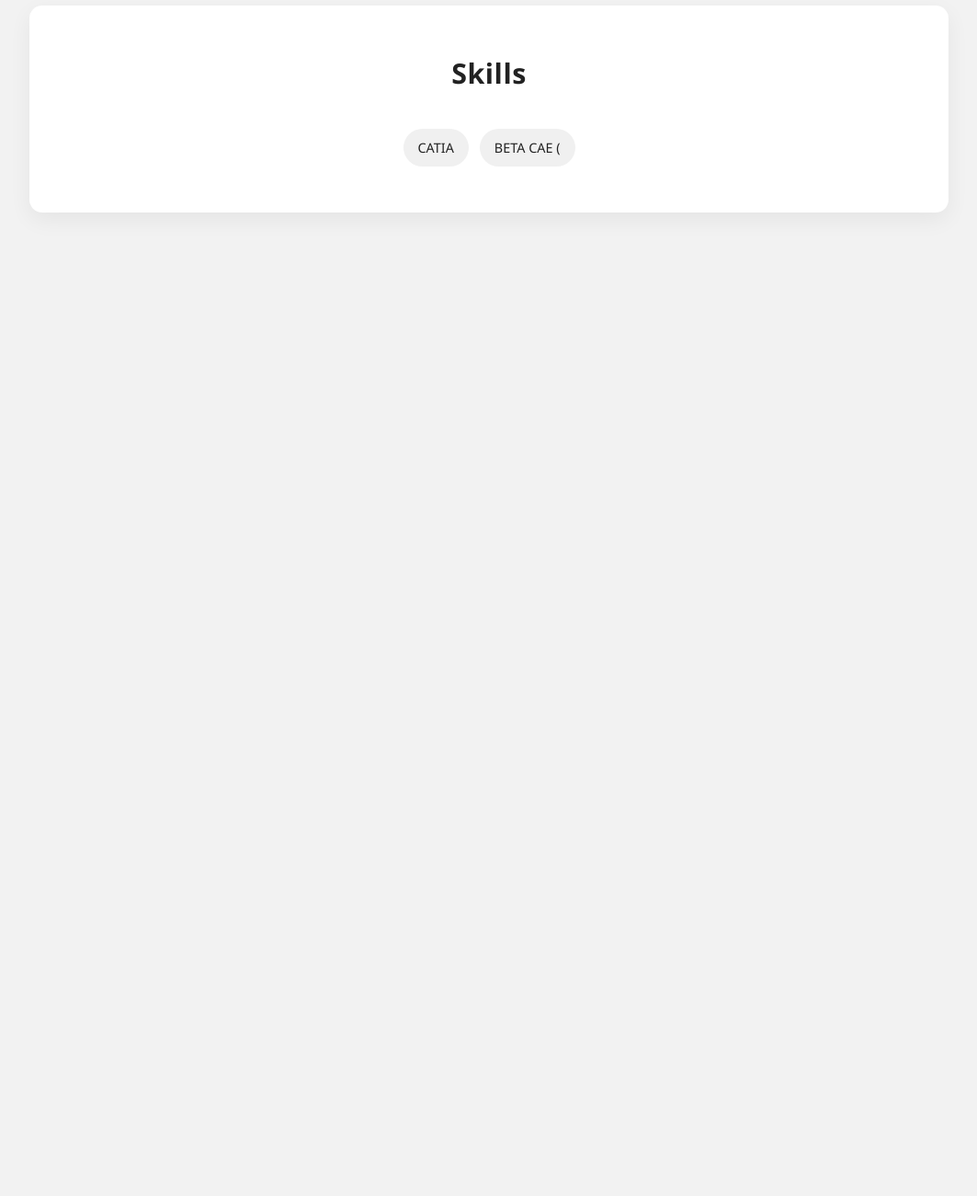
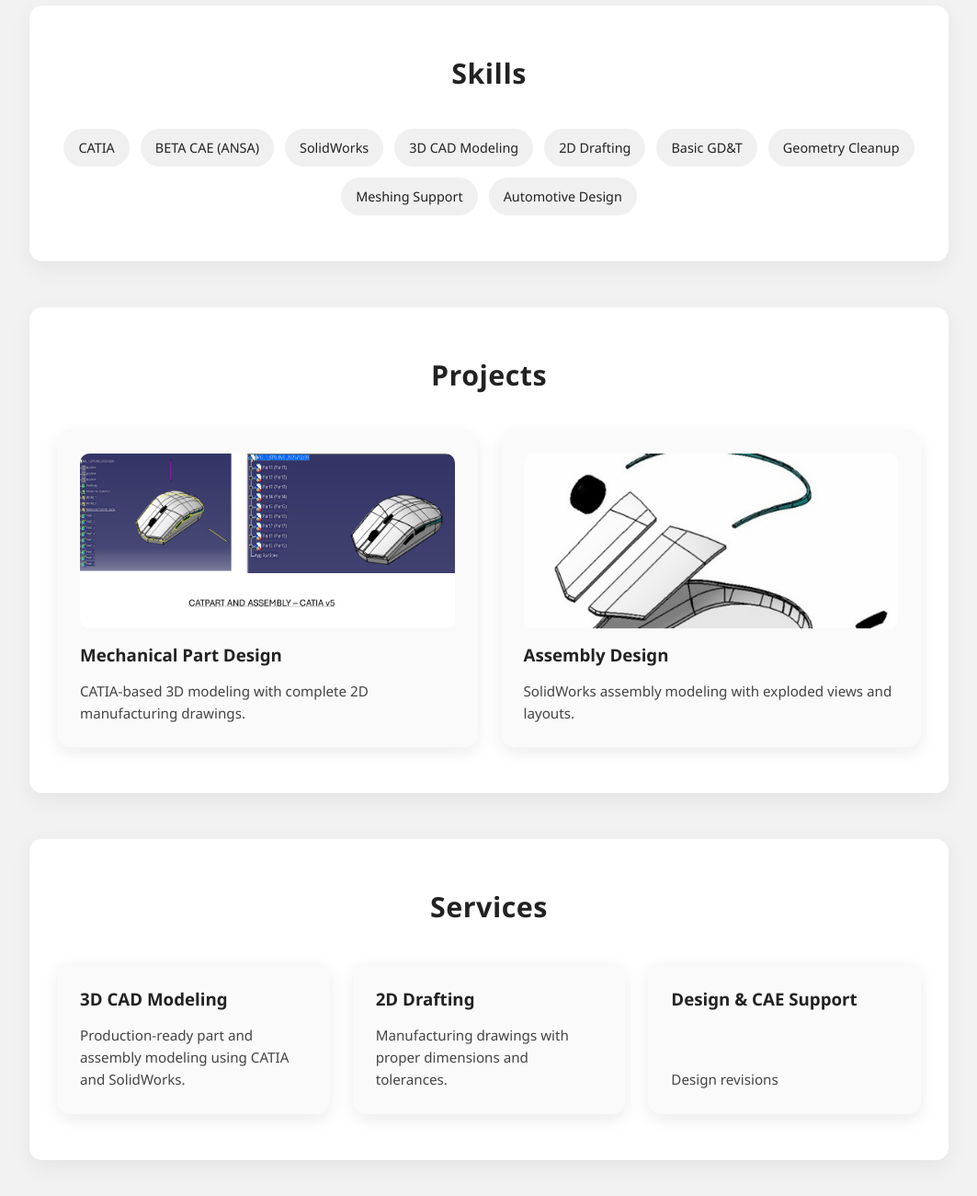
Before and after one commit to Magnus241997/Portfolio, a plain HTML site: page index.html in a window 1280 px wide. Shown: the part 909-2209 px from the top of the page at 92% size, without its empty margins (108-1171 px from the left). Before the commit the page ends 1190 px from the top, so only its background shows below. Drawn offline with Linux system fonts and the light colour scheme.

Commit message:
Update index.html

```diff
--- a/index.html
+++ b/index.html
@@ -53,4 +53,58 @@
 
       <div class="skills-list">
         <span>CATIA</span>
-        <span>BETA CAE (
+        <span>BETA CAE (ANSA)</span>
+        <span>SolidWorks</span>
+        <span>3D CAD Modeling</span>
+        <span>2D Drafting</span>
+        <span>Basic GD&amp;T</span>
+        <span>Geometry Cleanup</span>
+        <span>Meshing Support</span>
+        <span>Automotive Design</span>
+      </div>
+    </section>
+
+    <!-- PROJECTS -->
+    <section class="projects-section">
+      <h2>Projects</h2>
+
+      <div class="projects">
+
+        <div class="card">
+          <img src="project1.jpg" alt="Mechanical Part Design">
+          <h3>Mechanical Part Design</h3>
+          <p>
+            CATIA-based 3D modeling with complete 2D manufacturing drawings.
+          </p>
+        </div>
+
+        <div class="card">
+          <img src="project2.jpg" alt="Assembly Design">
+          <h3>Assembly Design</h3>
+          <p>
+            SolidWorks assembly modeling with exploded views and layouts.
+          </p>
+        </div>
+
+      </div>
+    </section>
+
+    <!-- SERVICES -->
+    <section class="services-section">
+      <h2>Services</h2>
+
+      <div class="services">
+
+        <div class="card">
+          <h3>3D CAD Modeling</h3>
+          <p>Production-ready part and assembly modeling using CATIA and SolidWorks.</p>
+        </div>
+
+        <div class="card">
+          <h3>2D Drafting</h3>
+          <p>Manufacturing drawings with proper dimensions and tolerances.</p>
+        </div>
+
+        <div class="card">
+          <h3>Design &amp; CAE Support</h3>
+          <p>Design revisions
```
